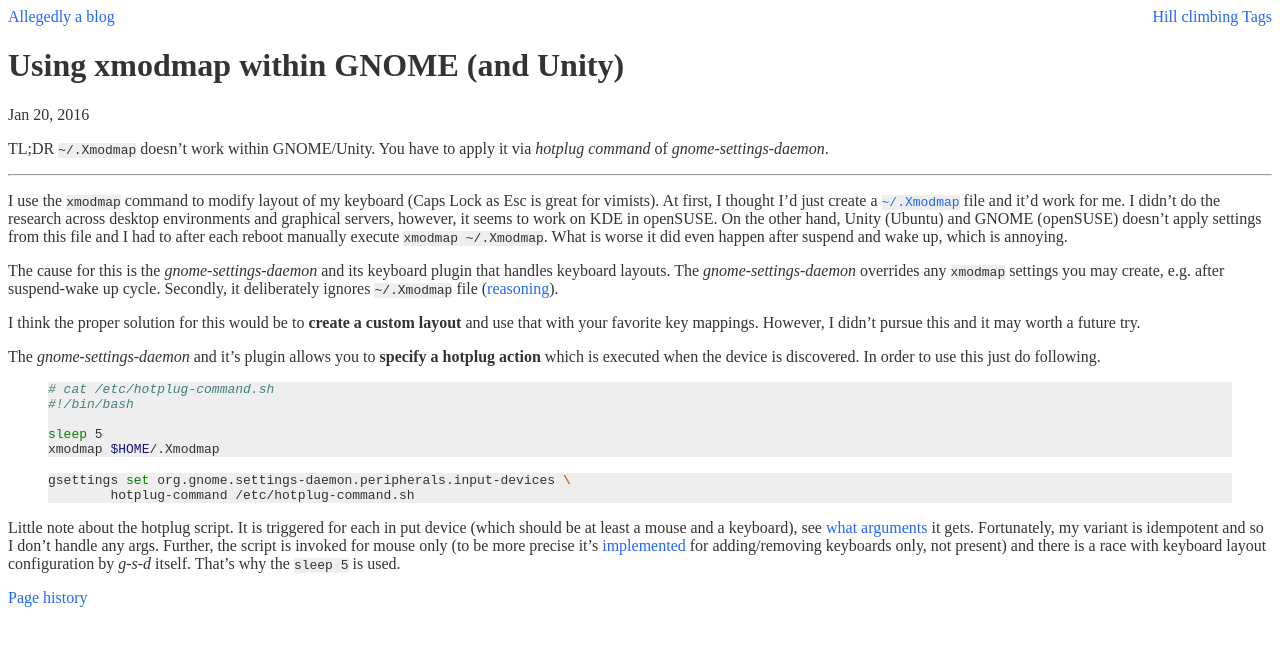
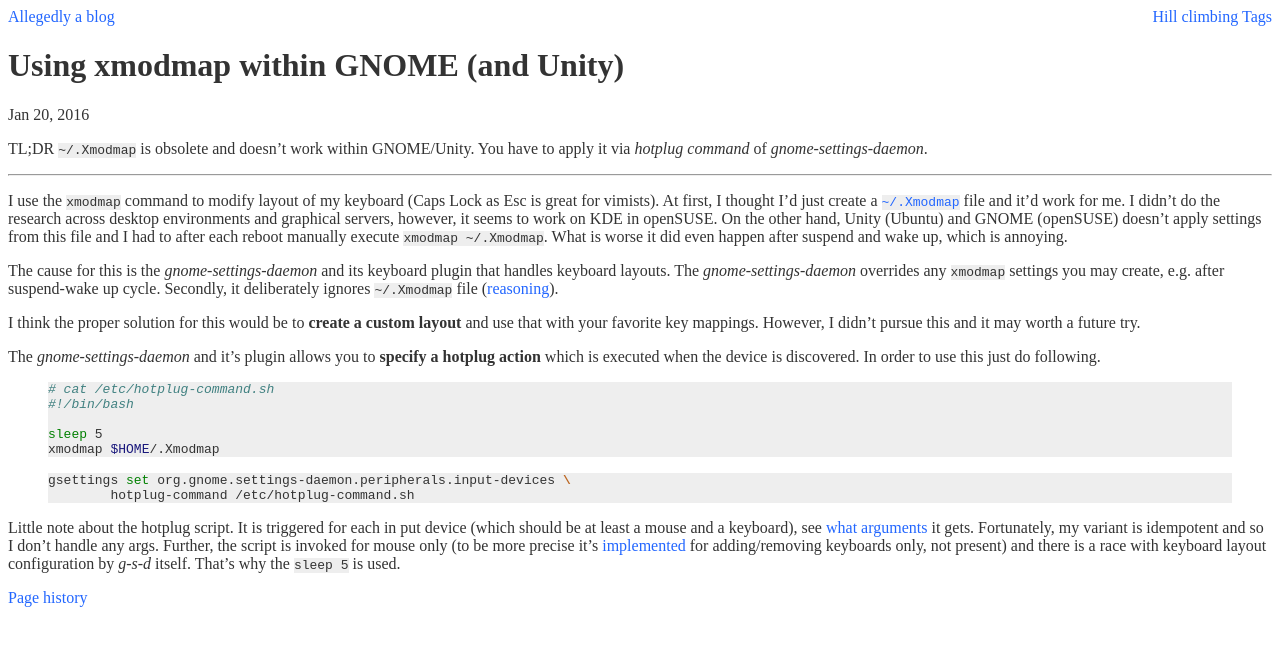
Before and after one commit to Werkov/Werkov.github.io, a Jekyll site: the page built from _posts/2016-01-20-xmodmap-in-gnome-unity.md, in a window 1280 px wide. Shown: the top 646 px of the page. Built offline with Jekyll 4.4.1, drawn with Linux system fonts in a browser that asks for light colours.

Commit message:
xmodmap update

```diff
--- a/_posts/2016-01-20-xmodmap-in-gnome-unity.md
+++ b/_posts/2016-01-20-xmodmap-in-gnome-unity.md
@@ -4,8 +4,8 @@ title: Using xmodmap within GNOME (and Unity)
 tags: desktop gnome
 ---
 
-TL;DR `~/.Xmodmap` doesn't work within GNOME/Unity. You have to apply it via
-*hotplug command* of *gnome-settings-daemon*.
+TL;DR `~/.Xmodmap` is obsolete and doesn't work within GNOME/Unity. You have to
+apply it via *hotplug command* of *gnome-settings-daemon*.
 
 ---
 
```
